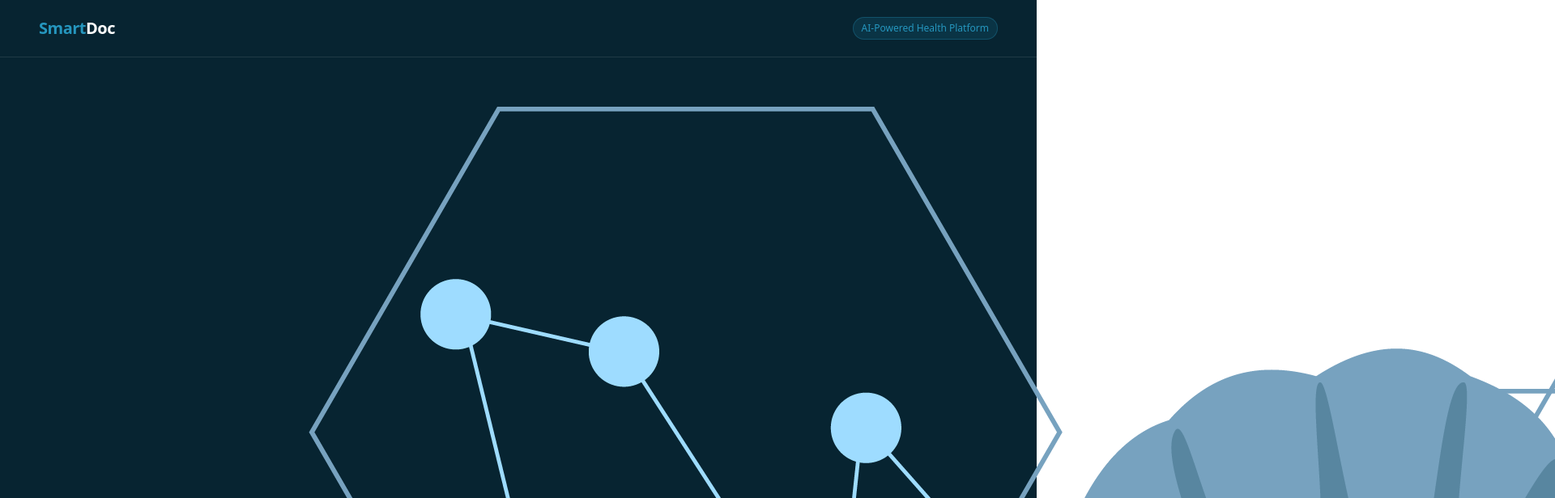
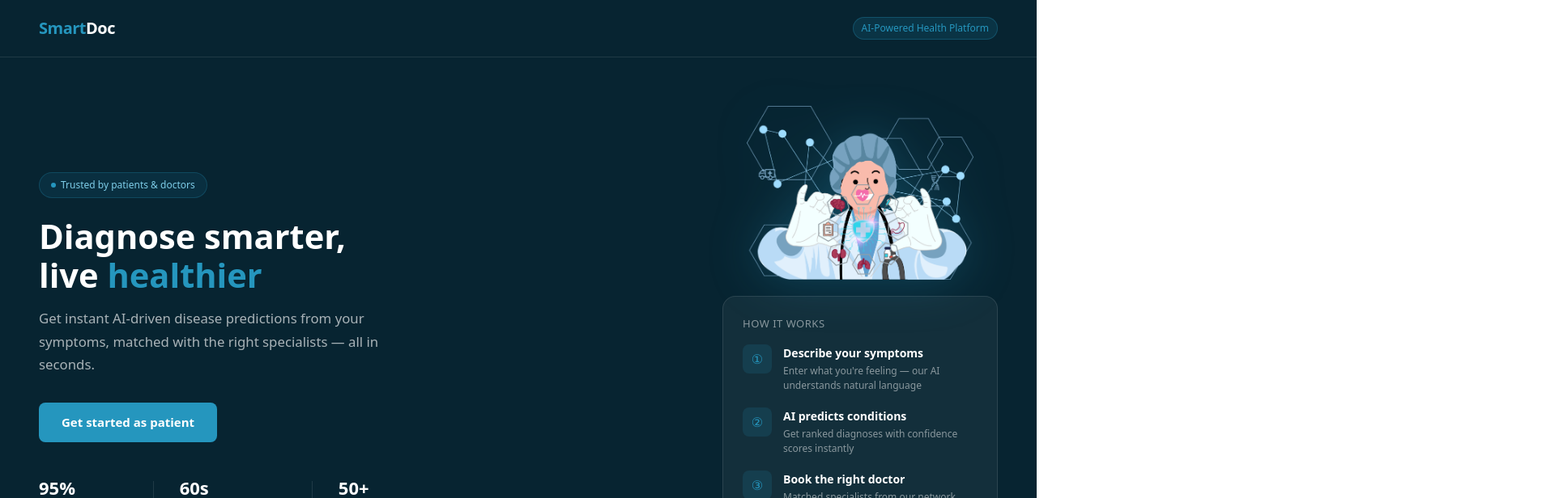
Before and after one commit to VKwamboka/patient_service_frontend, an Angular app in the folder disease-prediction-app/: page / in a window 1280 px wide. Shown: the top 616 px of the page at 81% size, 1920 px wide, since content can reach past the window. Built offline with nearby package versions, Linux system fonts and the light colour scheme.

Commit message:
updated endpoints url

```diff
--- a/disease-prediction-app/src/app/authentication/landing/landing.component.css
+++ b/disease-prediction-app/src/app/authentication/landing/landing.component.css
@@ -95,7 +95,14 @@
   gap: 40px;
   flex: 1;
 }
-
+.landing-image {
+  width: 100%;
+  max-width: 280px;
+  height: auto;
+  display: block;
+  margin: 0 auto 20px;
+  filter: drop-shadow(0 0 30px rgba(37, 150, 190, 0.3));
+}
 .hero-left {
   flex: 1;
   max-width: 520px;
```
